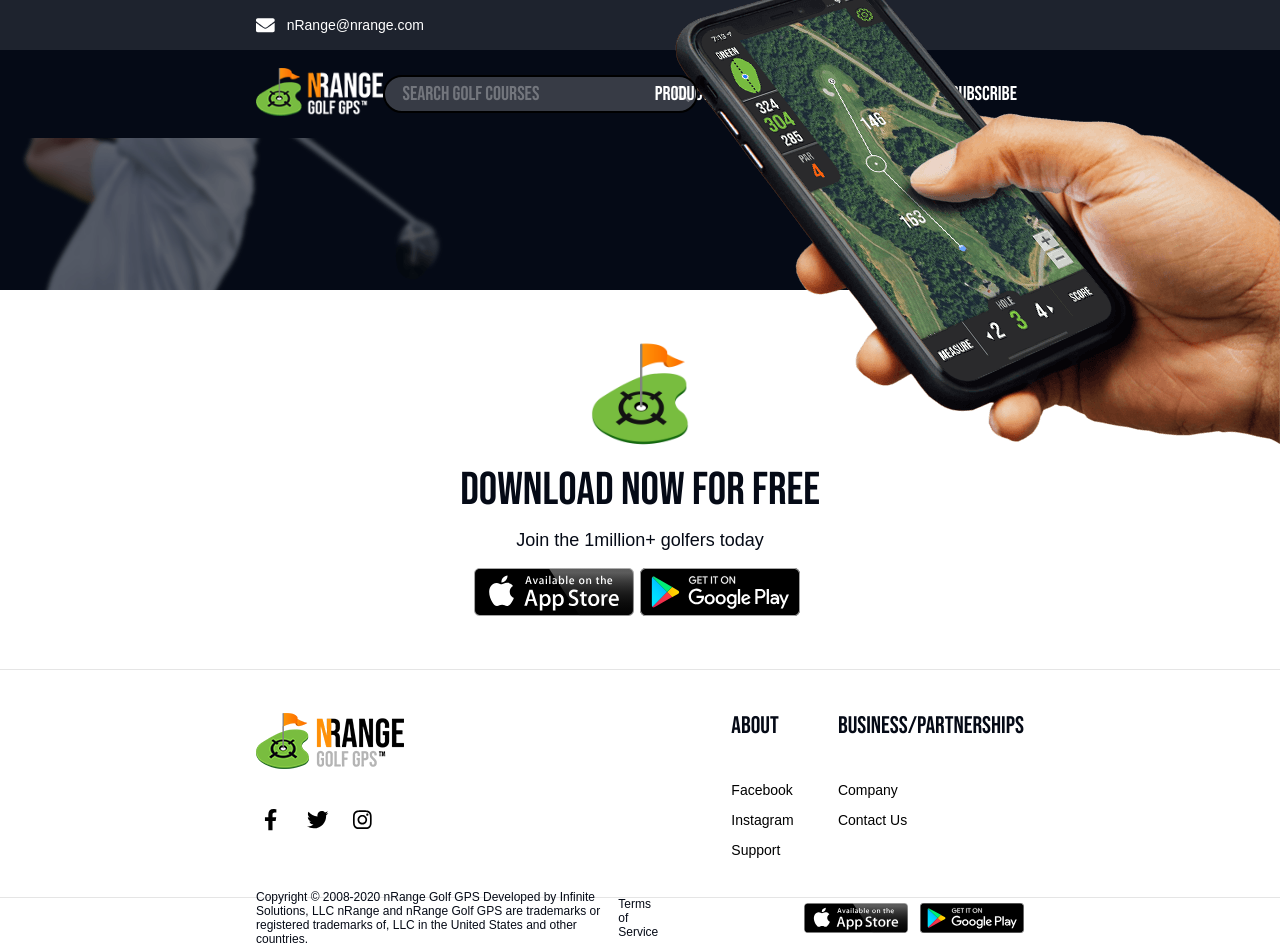
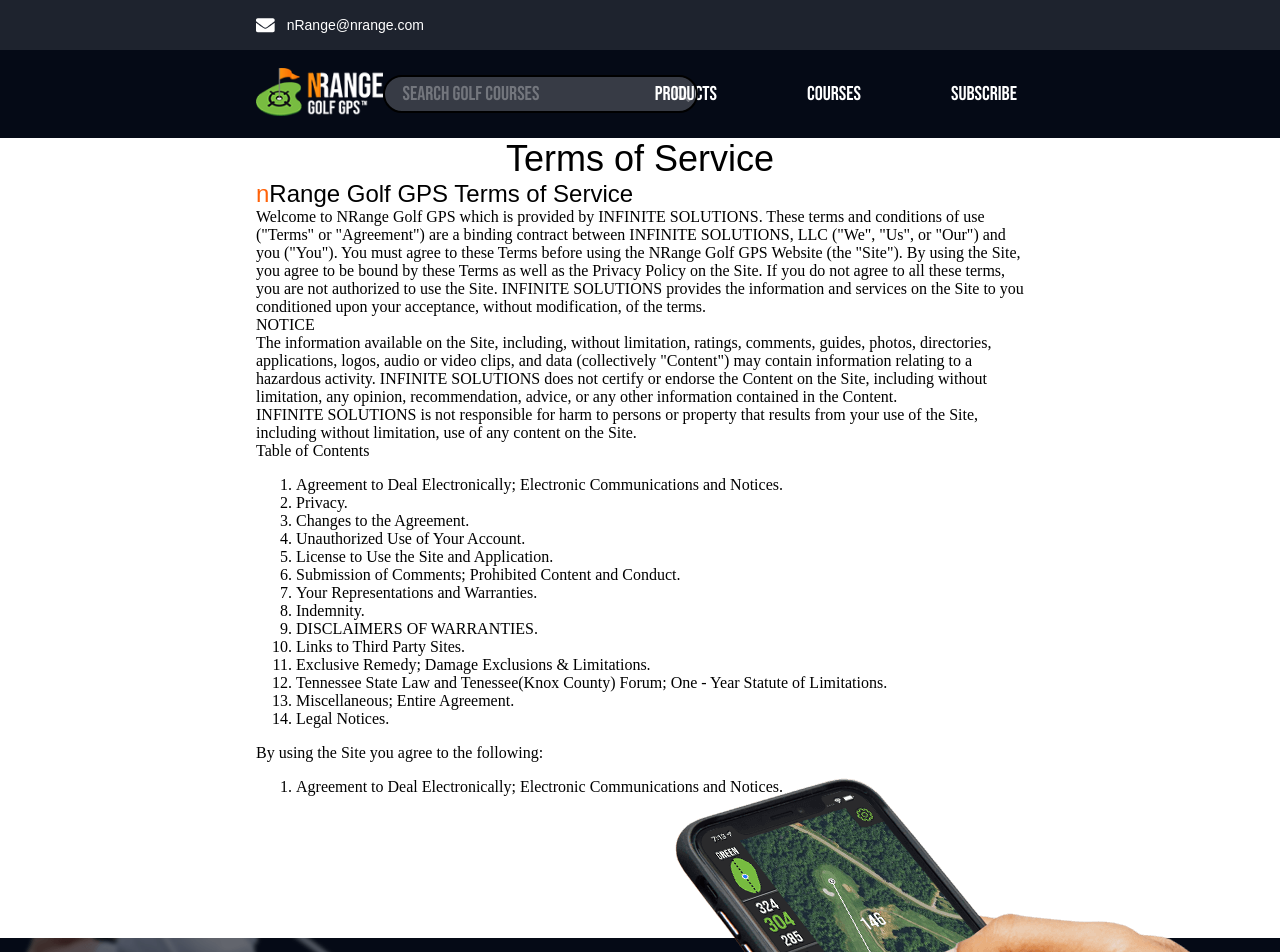
Before and after one commit to Javkhaa00/nRange, a React (Create React App) app: page /terms in a window 1280 px wide. Shown: the top 952 px of the page. Built offline with nearby package versions, Linux system fonts and the light colour scheme; the HTML template or start-up script is replaced by a standard one.

Commit message:
feat: terms of service adding in progress 10%

```diff
--- a/src/App.js
+++ b/src/App.js
@@ -5,6 +5,7 @@
 import Header from './components/header';
 import Footer from './components/footer';
 import Info from './components/info';
+import Terms from './pages/Terms';
 import {
   BrowserRouter as Router,
   Switch,
@@ -27,6 +28,9 @@
         <Route path="/courses" exact={true} component={Courses} >
           <Courses />
         </Route>
+        <Route path="/terms" exact={true} component={Terms} >
+          <Terms />
+        </Route>
       </Switch>
       <Footer />
     </Router>
--- a/src/App.scss
+++ b/src/App.scss
@@ -10,3 +10,4 @@
 @import './scss/subscription';
 @import './scss/courseLanding';
 @import './scss/courseSearch';
+@import './scss/terms';
--- a/src/components/footer.js
+++ b/src/components/footer.js
@@ -1,6 +1,7 @@
 import React from 'react';
 import { faFacebookF, faTwitter, faInstagram } from '@fortawesome/free-brands-svg-icons';
 import { FontAwesomeIcon } from "@fortawesome/react-fontawesome";
+import { Link } from "react-router-dom";
 
 const Footer = () => {
     return (
@@ -79,10 +80,15 @@
                 </div>
             </div>
             <div className="footer--all-rights">
-                <span className="footer--all-rights--desc">
-                    Copyright © 2008-2020 nRange Golf GPS Developed by Infinite Solutions, LLC
-                    nRange and nRange Golf GPS are trademarks or registered trademarks of, LLC in the United States and other countries. <a className="footer--all-rights--terms">Terms of Service</a>
-                </span>
+                <div className="footer--all-rights--wrapper">
+                    <span className="footer--all-rights--wrapper--desc">
+                        Copyright © 2008-2020 nRange Golf GPS Developed by Infinite Solutions, LLC
+                        nRange and nRange Golf GPS are trademarks or registered trademarks of, LLC in the United States and other countries.
+                        <Link to="/terms" className="footer--all-rights--terms" >
+                            Terms of Service
+                        </Link>
+                    </span>
+                </div>
                 <div className="footer--all-rights--logos">
                     <a href="http://itunes.apple.com/us/app/nrange-golf-gps/id366108491?mt=8" target="blank">
                         <img src="/assets/app-store.svg" alt="app-store" />
--- /dev/null
+++ b/src/components/termsText.js
@@ -0,0 +1,45 @@
+import React from 'react';
+
+const TermsText = () => {
+    return (
+        <div className="terms">
+            <span className="terms--title">Terms of Service</span>
+            <div className="terms--wrapper">
+                <span className="terms--wrapper--title">Range Golf GPS Terms of Service</span>
+                <span>
+                    Welcome to NRange Golf GPS which is provided by INFINITE SOLUTIONS. These terms and conditions of use ("Terms" or "Agreement") are a binding contract between INFINITE SOLUTIONS, LLC ("We", "Us", or "Our") and you ("You"). You must agree to these Terms before using the NRange Golf GPS Website (the "Site"). By using the Site, you agree to be bound by these Terms as well as the Privacy Policy on the Site. If you do not agree to all these terms, you are not authorized to use the Site. INFINITE SOLUTIONS provides the information and services on the Site to you conditioned upon your acceptance, without modification, of the terms.
+                </span>
+                <span>NOTICE</span>
+                <span>
+                    The information available on the Site, including, without limitation, ratings, comments, guides, photos, directories, applications, logos, audio or video clips, and data (collectively "Content") may contain information relating to a hazardous activity. INFINITE SOLUTIONS does not certify or endorse the Content on the Site, including without limitation, any opinion, recommendation, advice, or any other information contained in the Content.
+                </span>
+                <span>
+                    INFINITE SOLUTIONS is not responsible for harm to persons or property that results from your use of the Site, including without limitation, use of any content on the Site.
+                </span>
+                <span>Table of Contents</span>
+                <ol>
+                    <li>Agreement to Deal Electronically; Electronic Communications and Notices.</li>
+                    <li>Privacy.</li>
+                    <li>Changes to the Agreement.</li>
+                    <li>Unauthorized Use of Your Account.</li>
+                    <li>License to Use the Site and Application.</li >
+                    <li>Submission of Comments; Prohibited Content and Conduct.</li >
+                    <li>Your Representations and Warranties.</li >
+                    <li>Indemnity.</li >
+                    <li>DISCLAIMERS OF WARRANTIES.</li >
+                    <li>Links to Third Party Sites.</li >
+                    <li>Exclusive Remedy; Damage Exclusions & Limitations.</li >
+                    <li>Tennessee State Law and Tenessee(Knox County) Forum; One - Year Statute of Limitations.</li >
+                    <li>Miscellaneous; Entire Agreement.</li >
+                    <li>Legal Notices.</li >
+                </ol>
+                <span>By using the Site you agree to the following:</span>
+                <ol>
+                    <li>Agreement to Deal Electronically; Electronic Communications and Notices.</li>
+                </ol>
+            </div >
+        </div >
+    );
+};
+
+export default TermsText;
--- /dev/null
+++ b/src/pages/Terms.js
@@ -0,0 +1,12 @@
+import React from 'react';
+import TermsText from '../components/termsText';
+
+const Terms = () => {
+    return (
+        <>
+            <TermsText />
+        </>
+    );
+};
+
+export default Terms;
--- a/src/scss/_footer.scss
+++ b/src/scss/_footer.scss
@@ -173,17 +173,27 @@
     justify-content: center;
     align-items: center;
     &--terms {
-      display: block;
+      color: rgb(0, 0, 0);
+      font-family: "OpenSans", sans-serif;
+      font-size: 12px;
+      text-decoration: none;
+      font-weight: 800;
     }
-    &--desc {
+    &--terms:hover {
+      opacity: 0.75;
+    }
+    &--wrapper {
       height: 100%;
+      width: 55%;
       display: flex;
       align-items: center;
-      width: 55%;
-      font-size: 12px;
-      font-family: "OpenSans", sans-serif;
-      color: rgb(5, 10, 22);
-      text-align: left;
+      &--desc {
+        width: 100%;
+        font-size: 12px;
+        font-family: "OpenSans", sans-serif;
+        color: rgb(5, 10, 22);
+        text-align: left;
+      }
     }
     &--logos {
       height: 100%;
--- /dev/null
+++ b/src/scss/_terms.scss
@@ -0,0 +1,35 @@
+.terms {
+  height: 100vh;
+  width: 100%;
+  display: flex;
+  flex-direction: column;
+  justify-content: center;
+  align-items: center;
+  &--title {
+    font-size: 36px;
+    font-family: "OpenSans", sans-serif;
+  }
+  &--wrapper {
+    height: 100%;
+    width: 60%;
+    display: flex;
+    flex-direction: column;
+    // background: rgb(10, 205, 132);
+    // background: linear-gradient(
+    //   90deg,
+    //   top to bottom
+    //   rgba(10, 205, 132, 1) 0%,
+    //   rgba(94, 215, 170, 1) 49%,
+    //   rgba(236, 236, 236, 1) 100%
+    // );
+    &--title {
+      font-size: 24px;
+      font-family: "OpenSans", sans-serif;
+    }
+    &--title::before {
+      content: "n";
+      font-family: "OpenSans", sans-serif;
+      color: #ff6209;
+    }
+  }
+}
```
